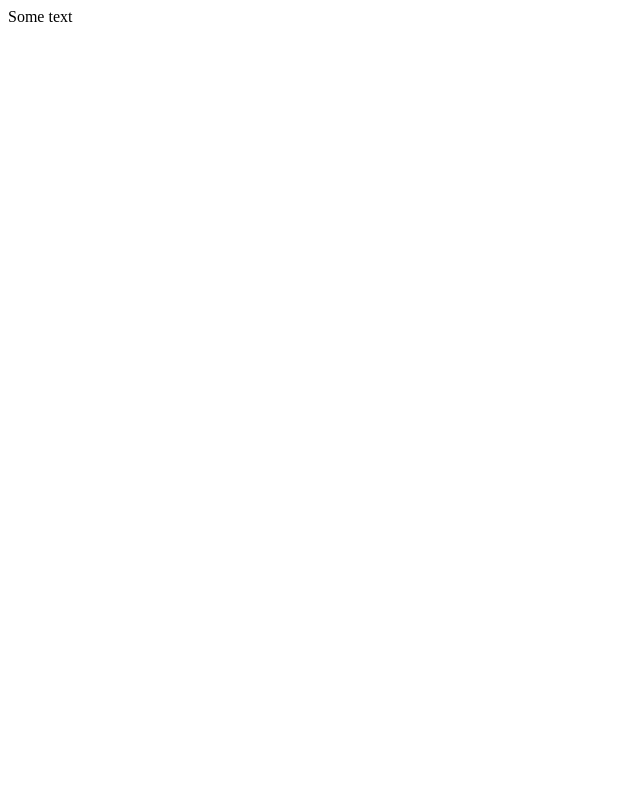
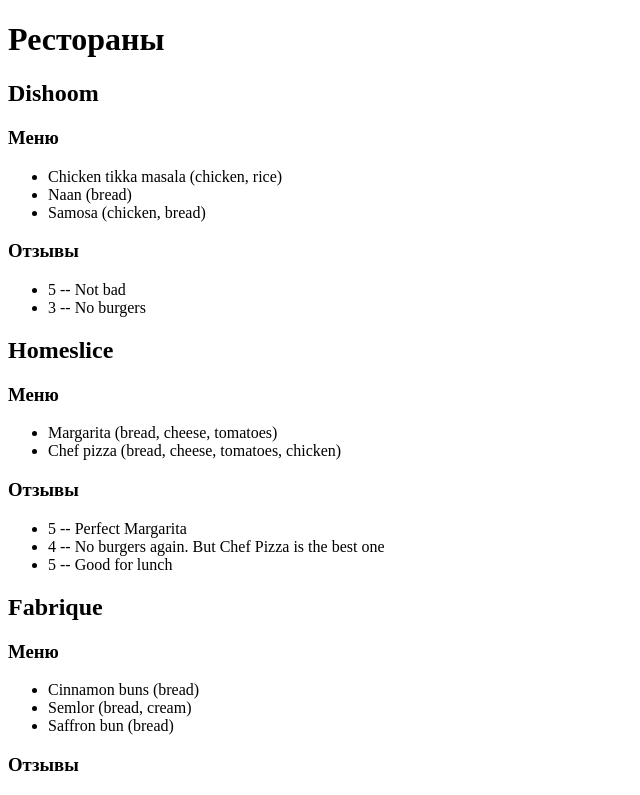
Before and after one commit to mikewoe/ljs-react-course-2024, a React (Vite) app: page / in a window 1280 px wide. Shown: the top 795 px of the page, without its empty margins (0-640 px from the left). Built offline with nearby package versions, Linux system fonts and the light colour scheme.

Commit message:
+ main: add jsx/oldstyle render for materials;

```diff
--- /dev/null
+++ b/materials/mock.js
@@ -0,0 +1,142 @@
+export const restaurants = [
+    {
+        id: "a757a0e9-03c1-4a2a-b384-8ac21dbe2fb2",
+        name: "Dishoom",
+        menu: [
+            {
+                id: "d75f762a-eadd-49be-8918-ed0daa8dd024",
+                name: "Chicken tikka masala",
+                price: 12,
+                ingredients: ["chicken", "rice"],
+            },
+            {
+                id: "c3cb8f92-a2ed-4716-92a1-b6ea813e9049",
+                name: "Naan",
+                price: 3,
+                ingredients: ["bread"],
+            },
+            {
+                id: "bd129641-c0eb-432b-84b6-8b81d2930358",
+                name: "Samosa",
+                price: 8,
+                ingredients: ["chicken", "bread"],
+            },
+            ],
+        reviews: [
+            {
+                id: "5909796d-5030-4e36-adec-68b8f9ec2d96",
+                user: "Antony",
+                text: "Not bad",
+                rating: 5,
+            },
+            {
+                id: "429dea85-11dd-4054-a31e-c60c92e17255",
+                user: "Sam",
+                text: "No burgers",
+                rating: 3,
+            },
+            ],
+    },
+    {
+        id: "bb8afbec-2fec-491f-93e9-7f13950dd80b",
+        name: "Homeslice",
+        menu: [
+            {
+                id: "25402233-0095-49ea-9939-1e67ed89ffb9",
+                name: "Margarita",
+                price: 9,
+                ingredients: ["bread", "cheese", "tomatoes"],
+            },
+            {
+                id: "90902233-0095-49ea-9939-1e67ed89ffb9",
+                name: "Chef pizza",
+                price: 10,
+                ingredients: ["bread", "cheese", "tomatoes", "chicken"],
+            },
+            ],
+        reviews: [
+            {
+                id: "53b642d7-5e86-4717-a466-0640a1dee076",
+                user: "Diana",
+                text: "Perfect Margarita",
+                rating: 5,
+            },
+            {
+                id: "c27ab88e-375c-4e98-aa94-8a180150a797",
+                user: "Sam",
+                text: "No burgers again. But Chef Pizza is the best one",
+                rating: 4,
+            },
+            {
+                id: "abc0c5e1-cd57-4f0a-99d9-00e6b4533b3a",
+                user: "Lolly",
+                text: "Good for lunch",
+                rating: 5,
+            },
+            ],
+    },
+    {
+        id: "982bfbce-c5e0-41a0-9f99-d5c20ecee49d",
+        name: "Fabrique",
+        menu: [
+            {
+                id: "08c9ffa0-d003-4310-9e15-20978743296e",
+                name: "Cinnamon buns",
+                price: 5,
+                ingredients: ["bread"],
+            },
+            {
+                id: "64a4967c-2080-4a99-9074-4655a4569a95",
+                name: "Semlor",
+                price: 2,
+                ingredients: ["bread", "cream"],
+            },
+            {
+                id: "4bc8528e-26d1-46c3-a522-8e18d10c8c84",
+                name: "Saffron bun",
+                price: 4,
+                ingredients: ["bread"],
+            },
+            ],
+        reviews: [
+            {
+                id: "53b642d7-5e86-4717-a466-0640a1dee076",
+                user: "Agata",
+                text: "Best bakery",
+                rating: 5,
+            },
+            ],
+    },
+    {
+        id: "d9241927-09e1-44f3-8986-a76346869037",
+        name: "Flat Iron",
+        menu: [
+            {
+                id: "6c02c2ce-b868-4191-b4a7-8686429f4bac",
+                name: "Flat Iron Steak",
+                price: 10,
+                ingredients: ["beef"],
+            },
+            {
+                id: "99bb6fbb-e53b-4b7e-b9c2-23b63b77385d",
+                name: "Flat Iron Burger",
+                price: 10,
+                ingredients: ["bread", "beef"],
+            },
+            ],
+        reviews: [
+            {
+                id: "5db6247b-ab1c-49db-be1f-8dd27fd38b81",
+                user: "Sam",
+                text: "Finally! This place is amazing place for breakfast, lunch, dinner and supper",
+                rating: 5,
+            },
+            {
+                id: "381b0c31-6360-43ff-80d1-581a116159d8",
+                user: "Rebeca",
+                text: "Meat here is extremely delicious",
+                rating: 5,
+            },
+            ],
+    },
+    ];
--- a/src/main.tsx
+++ b/src/main.tsx
@@ -1,10 +1,127 @@
 import React from 'react'
 import ReactDOM from 'react-dom/client'
+import {restaurants} from '../materials/mock.js'
 
-ReactDOM.createRoot(document.getElementById('root')!).render(
-  <React.StrictMode>
+const renderOldStyle = () => {
+  return React.createElement('div', {
+    children: [
+      React.createElement('h1', {children: 'Рестораны'}),
+      React.createElement('div', {
+        children: [
+          React.createElement('h2', {children: restaurants[0].name}),
+          React.createElement('h3', {children: 'Меню'}),
+          React.createElement('ul', {
+            children: [
+              React.createElement('li', {
+                children: `${restaurants[0].menu[0].name} (${restaurants[0].menu[0].ingredients.join(', ')})`
+              }),
+              React.createElement('li', {
+                children: `${restaurants[0].menu[1].name} (${restaurants[0].menu[1].ingredients.join(', ')})`
+              }),
+              React.createElement('li', {
+                children: `${restaurants[0].menu[2].name} (${restaurants[0].menu[2].ingredients.join(', ')})`
+              })
+            ]
+          }),
+          React.createElement('h3', {children: 'Отзывы'}),
+          React.createElement('ul', {
+            children: [
+              React.createElement('li', {
+                children: `${restaurants[0].reviews[0].rating} -- ${restaurants[0].reviews[0].text}`
+              }),
+              React.createElement('li', {
+                children: `${restaurants[0].reviews[1].rating} -- ${restaurants[0].reviews[1].text} `
+              })
+            ]
+          })
+        ]
+      })
+    ]
+  })
+}
+
+const renderJsx = () => {
+  return <div>
+    <h1>Рестораны</h1>
+
     <div>
-      Some text
+      <h2>{restaurants[0].name}</h2>
+      <h3>Меню</h3>
+
+      <ul>
+        <li>{`${restaurants[0].menu[0].name} (${restaurants[0].menu[0].ingredients.join(', ')})`}</li>
+        <li>{`${restaurants[0].menu[1].name} (${restaurants[0].menu[1].ingredients.join(', ')})`}</li>
+        <li>{`${restaurants[0].menu[2].name} (${restaurants[0].menu[2].ingredients.join(', ')})`}</li>
+      </ul>
+
+      <h3>Отзывы</h3>
+
+      <ul>
+        <li>{`${restaurants[0].reviews[0].rating} -- ${restaurants[0].reviews[0].text} `}</li>
+        <li>{`${restaurants[0].reviews[1].rating} -- ${restaurants[0].reviews[1].text} `}</li>
+      </ul>
     </div>
-  </React.StrictMode>,
-)
+
+    <div>
+      <h2>{restaurants[1].name}</h2>
+      <h3>Меню</h3>
+
+      <ul>
+        <li>{`${restaurants[1].menu[0].name} (${restaurants[1].menu[0].ingredients.join(', ')})`}</li>
+        <li>{`${restaurants[1].menu[1].name} (${restaurants[1].menu[1].ingredients.join(', ')})`}</li>
+      </ul>
+
+      <h3>Отзывы</h3>
+
+      <ul>
+        <li>{`${restaurants[1].reviews[0].rating} -- ${restaurants[1].reviews[0].text} `}</li>
+        <li>{`${restaurants[1].reviews[1].rating} -- ${restaurants[1].reviews[1].text} `}</li>
+        <li>{`${restaurants[1].reviews[2].rating} -- ${restaurants[1].reviews[2].text} `}</li>
+      </ul>
+    </div>
+
+    <div>
+      <h2>{restaurants[2].name}</h2>
+      <h3>Меню</h3>
+
+      <ul>
+        <li>{`${restaurants[2].menu[0].name} (${restaurants[2].menu[0].ingredients.join(', ')})`}</li>
+        <li>{`${restaurants[2].menu[1].name} (${restaurants[2].menu[1].ingredients.join(', ')})`}</li>
+        <li>{`${restaurants[2].menu[2].name} (${restaurants[2].menu[2].ingredients.join(', ')})`}</li>
+      </ul>
+
+      <h3>Отзывы</h3>
+
+      <ul>
+        <li>{`${restaurants[2].reviews[0].rating} -- ${restaurants[2].reviews[0].text} `}</li>
+      </ul>
+    </div>
+
+    <div>
+      <h2>{restaurants[3].name}</h2>
+      <h3>Меню</h3>
+
+      <ul>
+        <li>{`${restaurants[3].menu[0].name} (${restaurants[3].menu[0].ingredients.join(', ')})`}</li>
+        <li>{`${restaurants[3].menu[1].name} (${restaurants[3].menu[1].ingredients.join(', ')})`}</li>
+      </ul>
+
+      <h3>Отзывы</h3>
+
+      <ul>
+        <li>{`${restaurants[3].reviews[0].rating} -- ${restaurants[3].reviews[0].text} `}</li>
+        <li>{`${restaurants[3].reviews[1].rating} -- ${restaurants[3].reviews[1].text} `}</li>
+      </ul>
+    </div>
+  </div>
+}
+
+const root = ReactDOM.createRoot(document.getElementById('root')!);
+
+root.render(
+  renderJsx()
+);
+
+// root.render(
+//     renderOldStyle()
+// );
```
